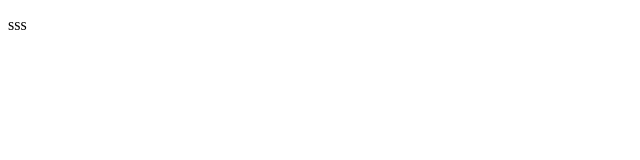
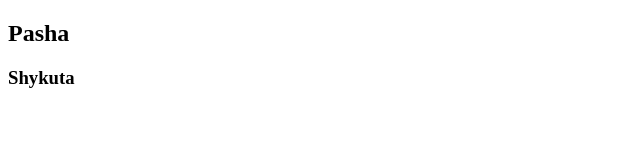
Before and after one commit to Pawel-Shykuta/testGit, a plain HTML site: page index.html in a window 1280 px wide. Shown: the whole page, without its empty margins (0-640 px from the left). Drawn offline with Linux system fonts and the light colour scheme.

Commit message:
change index

```diff
--- a/index.html
+++ b/index.html
@@ -13,8 +13,8 @@
         <link rel="stylesheet" href="">
     </head>
     <body>
-        <p>sss</p>
-
+        <h2>Pasha</h2>
+        <h3>Shykuta</h3>
         <script src="" async defer></script>
     </body>
 </html>
```
